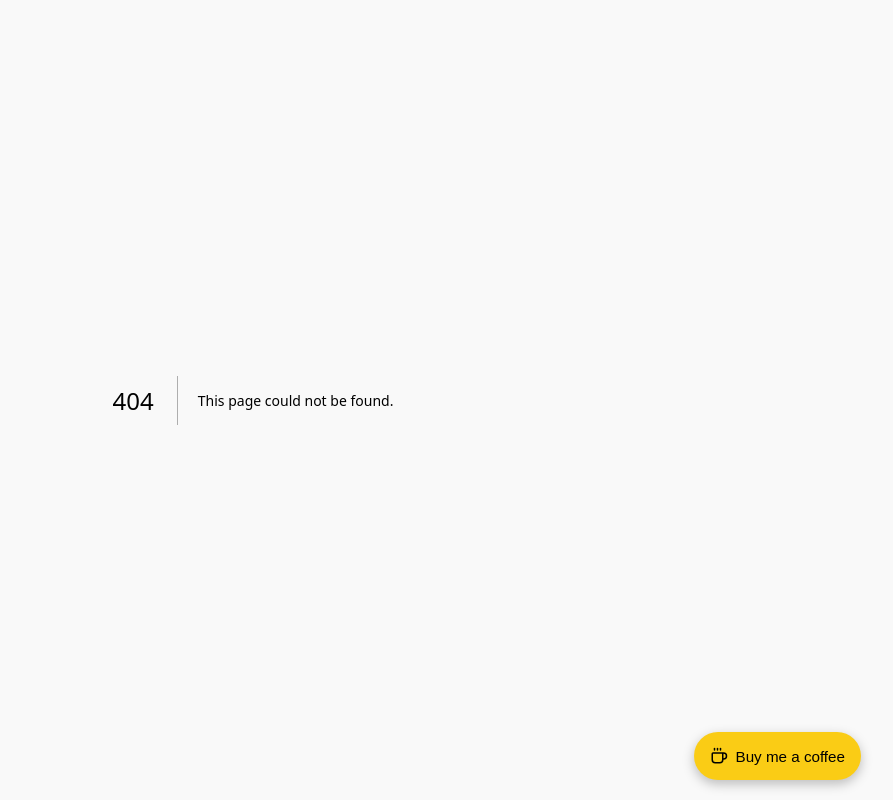
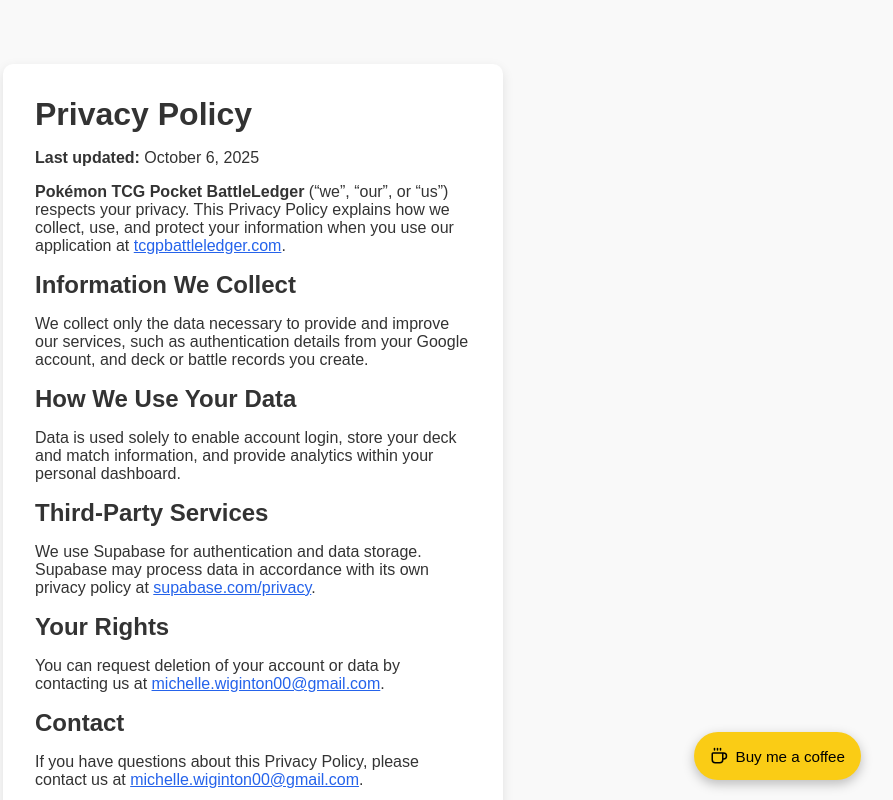
Before and after one commit to mwiginton/pokemon-tcg-pocket-match-gen-app, a Next.js app: page /privacy in a window 1280 px wide. Before the commit this address had no page. Shown: the whole page, without its empty margins (387-1280 px from the left). Built offline with nearby package versions, Linux system fonts and the light colour scheme.

Commit message:
privacy policy

```diff
--- a/src/app/layout.tsx
+++ b/src/app/layout.tsx
@@ -134,6 +134,9 @@
                 <a href="/support" className={styles.footerLink}>
                   Contact / Support
                 </a>
+                <a href="/privacy" className={styles.footerLink}>
+                  Privacy Policy
+                </a>
               </nav>
             </div>
           </footer>
--- /dev/null
+++ b/src/app/privacy/page.tsx
@@ -0,0 +1,76 @@
+'use client'
+
+import styles from '@/styles/layout.module.css'
+
+export default function PrivacyPolicyPage() {
+  return (
+    <div className={styles.page}>
+      <div className={styles.card}>
+        <h1 className={styles.header}>Privacy Policy</h1>
+        <p><strong>Last updated:</strong> October 6, 2025</p>
+
+        <p>
+          <strong>Pokémon TCG Pocket BattleLedger</strong> (“we”, “our”, or “us”) respects your privacy.
+          This Privacy Policy explains how we collect, use, and protect your information
+          when you use our application at{' '}
+          <a
+            href="https://www.tcgpbattleledger.com"
+            target="_blank"
+            rel="noopener noreferrer"
+            style={{ color: '#2563eb', textDecoration: 'underline' }}
+          >
+            tcgpbattleledger.com
+          </a>.
+        </p>
+
+        <h2>Information We Collect</h2>
+        <p>
+          We collect only the data necessary to provide and improve our services, such as
+          authentication details from your Google account, and deck or battle records you create.
+        </p>
+
+        <h2>How We Use Your Data</h2>
+        <p>
+          Data is used solely to enable account login, store your deck and match information,
+          and provide analytics within your personal dashboard.
+        </p>
+
+        <h2>Third-Party Services</h2>
+        <p>
+          We use Supabase for authentication and data storage. Supabase may process data in
+          accordance with its own privacy policy at{' '}
+          <a
+            href="https://supabase.com/privacy"
+            target="_blank"
+            rel="noopener noreferrer"
+            style={{ color: '#2563eb', textDecoration: 'underline' }}
+          >
+            supabase.com/privacy
+          </a>.
+        </p>
+
+        <h2>Your Rights</h2>
+        <p>
+          You can request deletion of your account or data by contacting us at{' '}
+          <a
+            href="mailto:michelle.wiginton00@gmail.com"
+            style={{ color: '#2563eb', textDecoration: 'underline' }}
+          >
+            michelle.wiginton00@gmail.com
+          </a>.
+        </p>
+
+        <h2>Contact</h2>
+        <p>
+          If you have questions about this Privacy Policy, please contact us at{' '}
+          <a
+            href="mailto:michelle.wiginton00@gmail.com"
+            style={{ color: '#2563eb', textDecoration: 'underline' }}
+          >
+            michelle.wiginton00@gmail.com
+          </a>.
+        </p>
+      </div>
+    </div>
+  )
+}
--- a/src/app/sitemap.ts
+++ b/src/app/sitemap.ts
@@ -40,5 +40,11 @@
       changeFrequency: "weekly",
       priority: 0.7,
     },
+    {
+      url: `${baseUrl}/privacy`,
+      lastModified: new Date(),
+      changeFrequency: "yearly",
+      priority: 0.3,
+    },
   ];
 }
```
Also changed, not shown: 1 other file (tests, documents, lock files or other folders).
